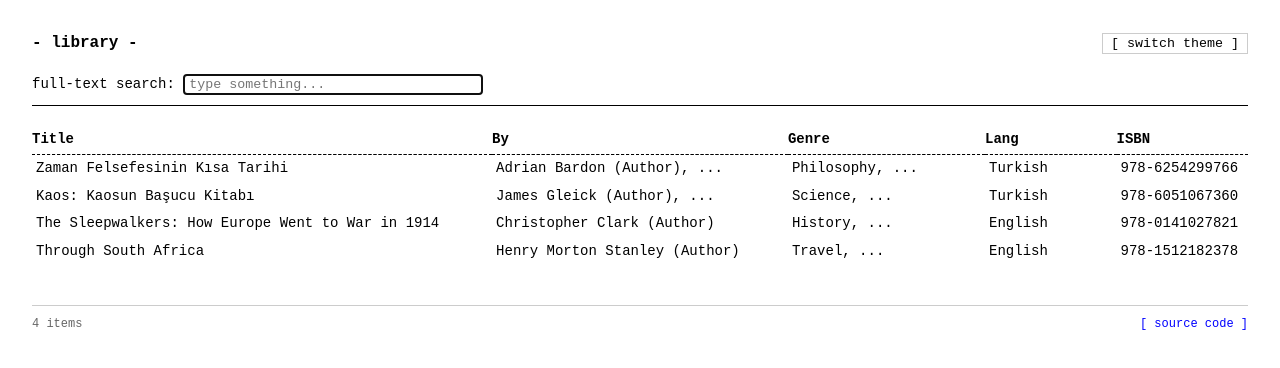
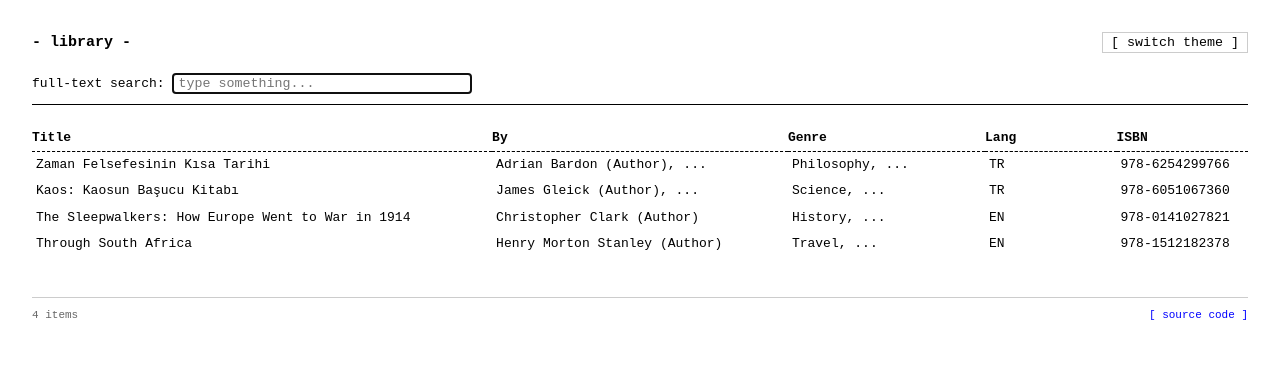
Before and after one commit to onur-ozkan/simple-bookshelf, a plain HTML site: page index.html in a window 1280 px wide. Drawn offline with Linux system fonts and the light colour scheme.

Commit message:
take less space
Signed-off-by: Onur Özkan <work@onurozkan.dev>

```diff
--- a/books.js
+++ b/books.js
@@ -5,7 +5,7 @@ const BOOKS = new Map([
         {
             "title": "Zaman Felsefesinin Kısa Tarihi",
             "original-title": "A Brief History of the Philosophy of Time",
-            "original-language": "English",
+            "original-language": "EN",
             "originally-published": 2013,
             "written-by": [
                 { "name": "Adrian Bardon", "role": "Author" },
@@ -13,7 +13,7 @@ const BOOKS = new Map([
             ],
             "print-year": 2024,
             "genre": ["Philosophy", "Science", "Physics"],
-            "language": "Turkish",
+            "language": "TR",
             "publisher": "İş Bankası Kültür Yayınları",
             "edition": "1st Edition",
             "summary": "Zaman Felsefesinin Kısa Tarihi, Sokrates öncesi filozoflardan Einstein ve sonrasına uzanan geniş bir tarihsel yelpaze içinde zamanla ilgili en önemli düşüncelerin esaslı bir özetini sunuyor. Yazarın kısa bir kitapta bu zor işin altından başarıyla kalkmasını sağlayan şey, kullandığı etkili yöntem. Bu yöntem fizik, evrimsel biyoloji ve bilişsel bilimden kaynaklanan deneysel bilgiler ile geleneksel metafiziğin argümanlarını harmanlayarak, zamanla ilgili en tutarlı dünya görüşünün ne olabileceğini araştırmaktan ibaret.\n\nZamanın gerçekten aktığı doğru mudur? Termodinamik yasaların zorunlu bir akış doğrultusu olup olmadığıyla ilgili bize söyleyebileceği bir şey var mıdır? Özel görelilik teorisi dinamik zaman anlayışıyla çelişir mi?\n\nYazar Adrian Bardon'ın zaman ve evrenle ilgili insanlığın başlangıcından bu yana sorulan ve bugün hala bilim ile metafiziğin sınırında yer almayı sürdüren sorulara cevap aramanın belki de tek makul yolunu başarılı bir şekilde uyguladığı bu kitabın felsefe öğrencilerine olduğu kadar her düzeyden meraklı okuyucuya da hitap edeceğine inanıyoruz."
@@ -24,7 +24,7 @@ const BOOKS = new Map([
         {
             "title": "Kaos: Kaosun Başucu Kitabı",
             "original-title": "Chaos: Making a New Science",
-            "original-language": "English",
+            "original-language": "EN",
             "originally-published": 1987,
             "written-by": [
                 { "name": "James Gleick", "role": "Author" },
@@ -32,7 +32,7 @@ const BOOKS = new Map([
             ],
             "print-year": 2024,
             "genre": ["Science", "Physics", "Mathematics"],
-            "language": "Turkish",
+            "language": "TR",
             "publisher": "Alfa Yayınları",
             "edition": "7th Edition",
             "summary": "Çin'de kelebek kanat çırptığında Atlantik'te fırtına çıkar.\n\nKaos her yerde karşımıza çıkar. Sigara dumanı bir takım düzensiz helezonlar çizerek yükselir. Musluktan akan su önce düzenli aralıklarla düşerken bir süre sonra düzeni bozulur. Havanın davranışında, otoyolda birbiri peşi sıra giden arabalarda, borsada ve aklınıza gelebilecek her türlü çoklu sistemlerde kaos ortaya çıkar. Çin'de bir kelebeğin kanat çırpışı Atlantik okyanusunda fırtınaya neden olur. Peki bütün bu kaosun içinden düzenlilik nasıl ortaya çıkar? Bu anlamda artık kaos bir durumun veya sürecin bilimi değil, varoluşun bilimidir.\n\nJames Gleick bu yeni bilimi halka tanıtan ilk bilim insanlarından biridir. Uluslararası çok satan bu ödüllü kitabın genişletilmiş baskısını yeni çeviriyle okurlarımıza sunarak Kaos biliminin başvuru kitabını yeniden Türkçeye kazandırmanın mutluluğunu yaşıyoruz..."
@@ -43,14 +43,14 @@ const BOOKS = new Map([
         {
             "title": "The Sleepwalkers: How Europe Went to War in 1914",
             "original-title": "The Sleepwalkers: How Europe Went to War in 1914",
-            "original-language": "English",
+            "original-language": "EN",
             "originally-published": 2012,
             "written-by": [
                 { "name": "Christopher Clark", "role": "Author" },
             ],
             "print-year": 2013,
             "genre": ["History", "War", "Politics"],
-            "language": "English",
+            "language": "EN",
             "publisher": "Penguin",
             "edition": "1st Edition",
             "summary": "The moments that it took Gavrilo Princip to step forward to the stalled car and shoot dead Franz Ferdinand and his wife were perhaps the most fateful of the modern era. An act of terrorism of staggering efficiency, it fulfilled its every aim: it would liberate Bosnia from Habsburg rule and it created a powerful new Serbia, but it also brought down four great empires, killed millions of men and destroyed a civilization. What made a seemingly prosperous and complacent Europe so vulnerable to the impact of this assassination?\n\nIn The Sleepwalkers Christopher Clark retells the story of the outbreak of the First World War and its causes. Above all, it shows how the failure to understand the seriousness of the chaotic, near genocidal fighting in the Balkans would drag Europe into catastrophe."
@@ -61,14 +61,14 @@ const BOOKS = new Map([
         {
             "title": "Through South Africa",
             "original-title": "Through South Africa",
-            "original-language": "English",
+            "original-language": "EN",
             "originally-published": 1917,
             "written-by": [
                 { "name": "Henry Morton Stanley", "role": "Author" },
             ],
             "print-year": 2015,
             "genre": ["Travel", "Adventure"],
-            "language": "English",
+            "language": "EN",
             "publisher": "The Perfect Library",
             "edition": "N/A",
             "summary": "Henry Morton Stanley (1841–1904), the Welsh-born explorer famous for his 1871 meeting with the missionary David Livingstone, travelled widely in Africa. First published in 1898, this is a compendium of letters written by Stanley during his travels to Bulawayo, Johannesburg and Pretoria, which lend a unique insight into colonial South Africa in the late nineteenth century. Focusing on the country's culture and commercial development, he recalls his impressions of industries such as railways, farms and gold mines, social issues such as immigration and poverty, and the contentious relations between the Boer peoples and the British colonists which led to the Second Boer War. Through his passionate exposition, we learn of his adversity towards President Kruger's policies, and his compassion for the people who he claims were left to starve because the government's priorities were military. His memoirs provide a revealing snapshot of an important period in South Africa's history."
--- a/style.css
+++ b/style.css
@@ -37,13 +37,13 @@ body {
     color: var(--text-color);
     background-color: var(--bg-color);
     margin: 2rem;
-    font-size: 14px;
+    font-size: 13px;
     line-height: 1.4;
     transition: background-color 0.3s, color 0.3s;
 }
 
 h1 {
-    font-size: 16px;
+    font-size: 15px;
     font-weight: bold;
     margin: 0;
 }
@@ -148,7 +148,7 @@ tr:hover td {
 
 .footer {
     margin-top: 40px;
-    font-size: 12px;
+    font-size: 11px;
     color: var(--secondary-text);
     border-top: 1px solid var(--input-border);
     padding-top: 10px;
@@ -164,7 +164,7 @@ tr:hover td {
 }
 
 .source-link {
-    font-size: 12px;
+    font-size: 11px;
     color: var(--secondary-text);
     display: flex;
     flex-direction: column;
@@ -286,7 +286,7 @@ tr:hover td {
         white-space: normal;
         word-wrap: break-word;
         word-break: break-word;
-        font-size: 12px;
+        font-size: 11px;
     }
 
     .col-title {
```
